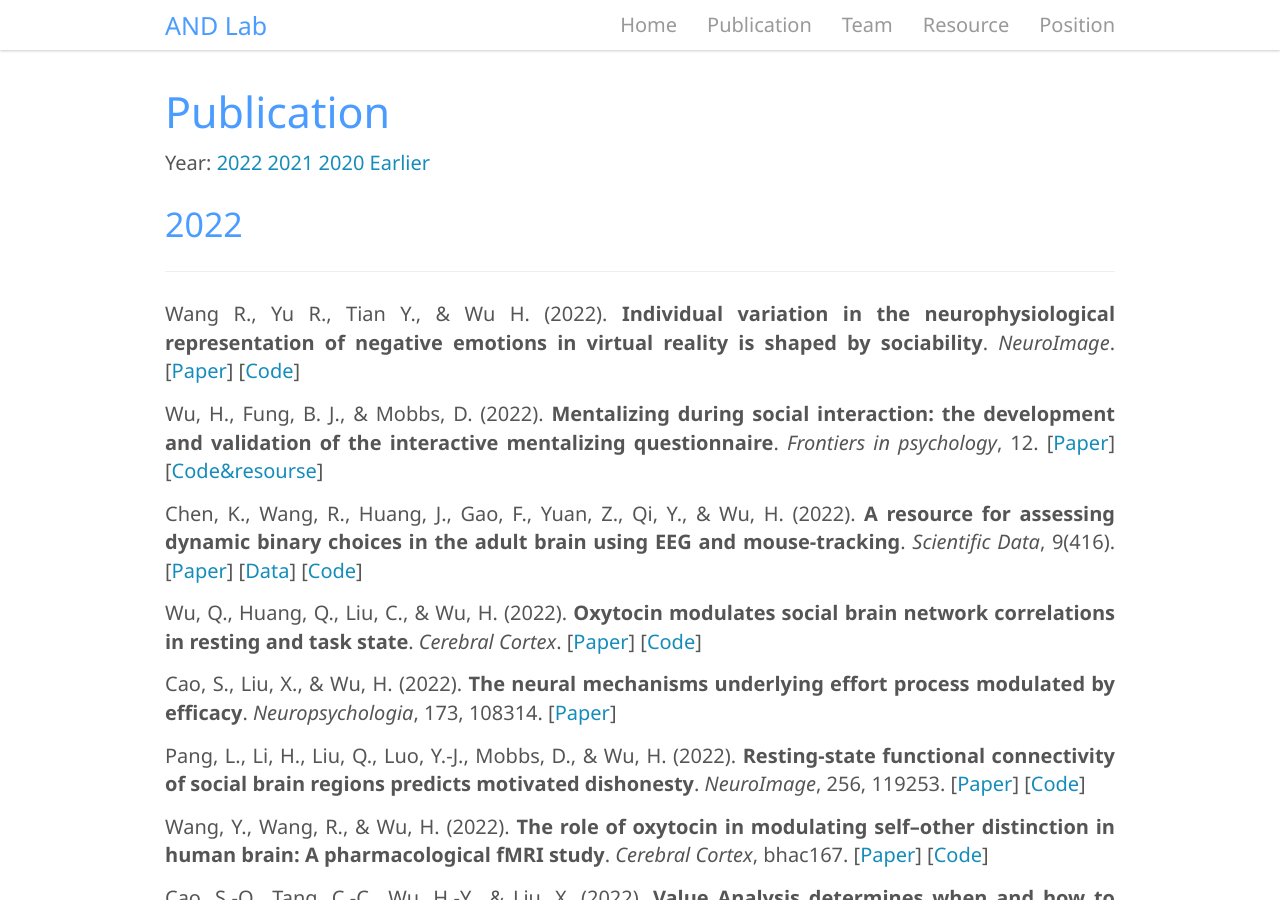
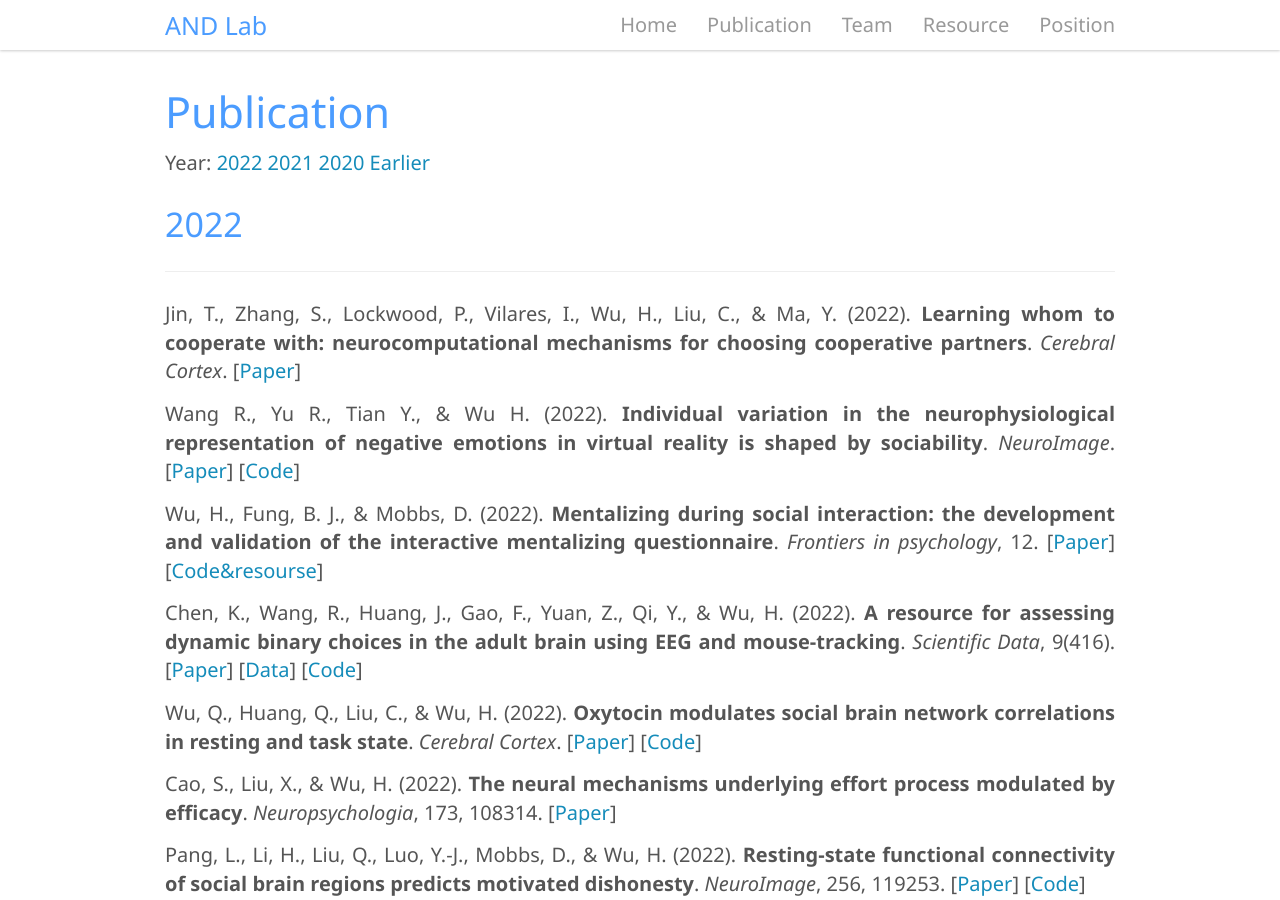
Before and after one commit to andlab-um/lab-website, a Jekyll site: the page built from _pages/publication.md, in a window 1280 px wide and 900 px high. Built offline with Jekyll 4.4.1, drawn with Linux system fonts in a browser that asks for light colours; nearby versions of some CDN libraries.

Commit message:
Update publication.md

```diff
--- a/_pages/publication.md
+++ b/_pages/publication.md
@@ -13,9 +13,9 @@ Year: [2022](#2022) [2021](#2021) [2020](#2020) [Earlier](#earlier)
 ### 2022
 ---
 
+Jin, T., Zhang, S., Lockwood, P., Vilares, I., Wu, H., Liu, C., & Ma, Y. (2022). **Learning whom to cooperate with: neurocomputational mechanisms for choosing cooperative partners**. *Cerebral Cortex*. [[Paper](https://doi.org/10.1093/cercor/bhac365){:target="_blank"}]
 
 Wang R., Yu R., Tian Y., & Wu H. (2022). **Individual variation in the neurophysiological representation of negative emotions in virtual reality is shaped by sociability**. *NeuroImage*. [[Paper](https://doi.org/10.1016/j.neuroimage.2022.119596){:target="_blank"}]  [[Code](https://github.com/andlab-um/Emotion_Neurophysio_IS-RSA){:target="_blank"}]
-
 
 Wu, H., Fung, B. J., & Mobbs, D. (2022). **Mentalizing during social interaction: the development and validation of the interactive mentalizing questionnaire**. *Frontiers in psychology*, 12. [[Paper](https://doi.org/10.3389/fpsyg.2021.791835){:target='_blank'}][[Code&resourse](https://github.com/andlab-um/imq){:target="_blank"}]
 
```
